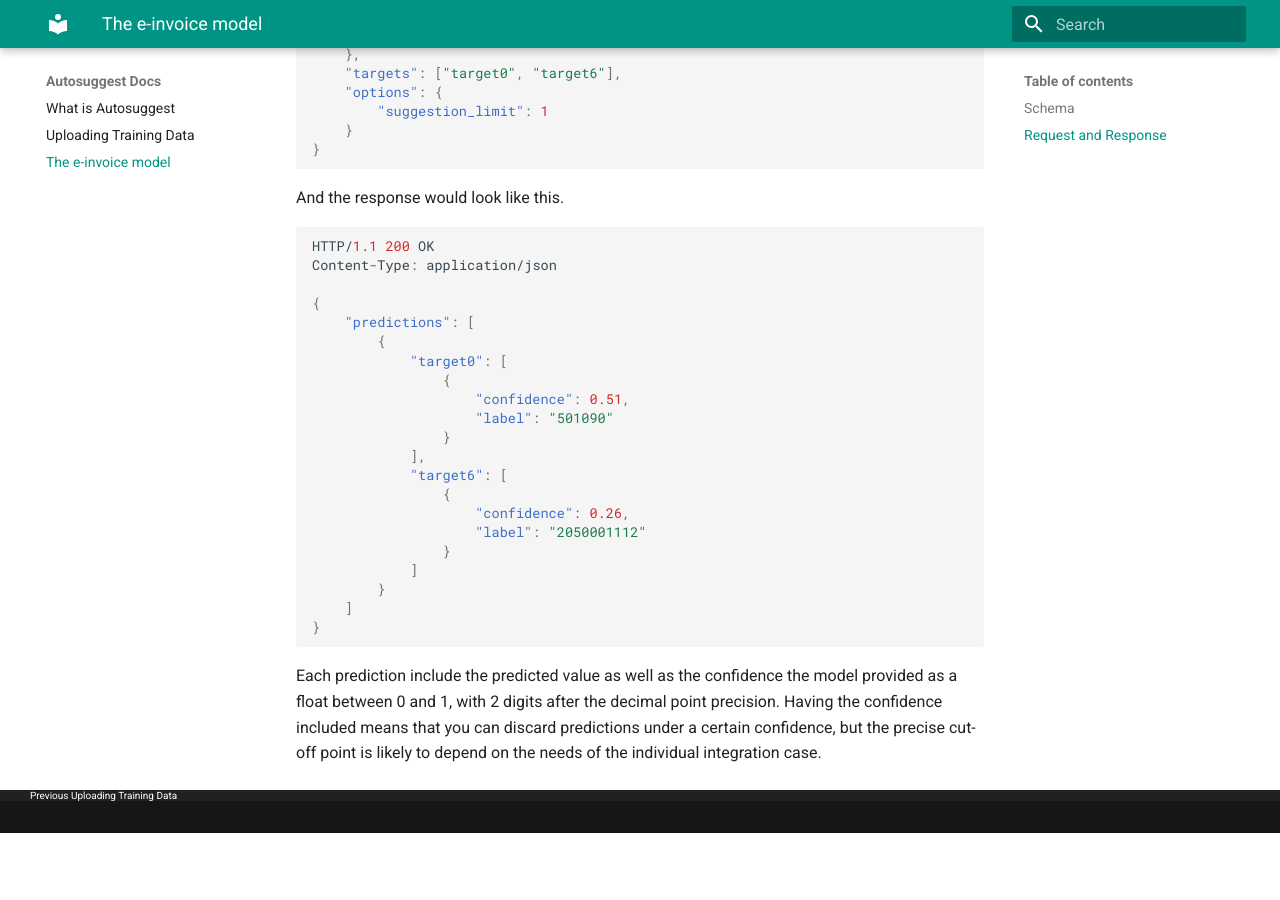
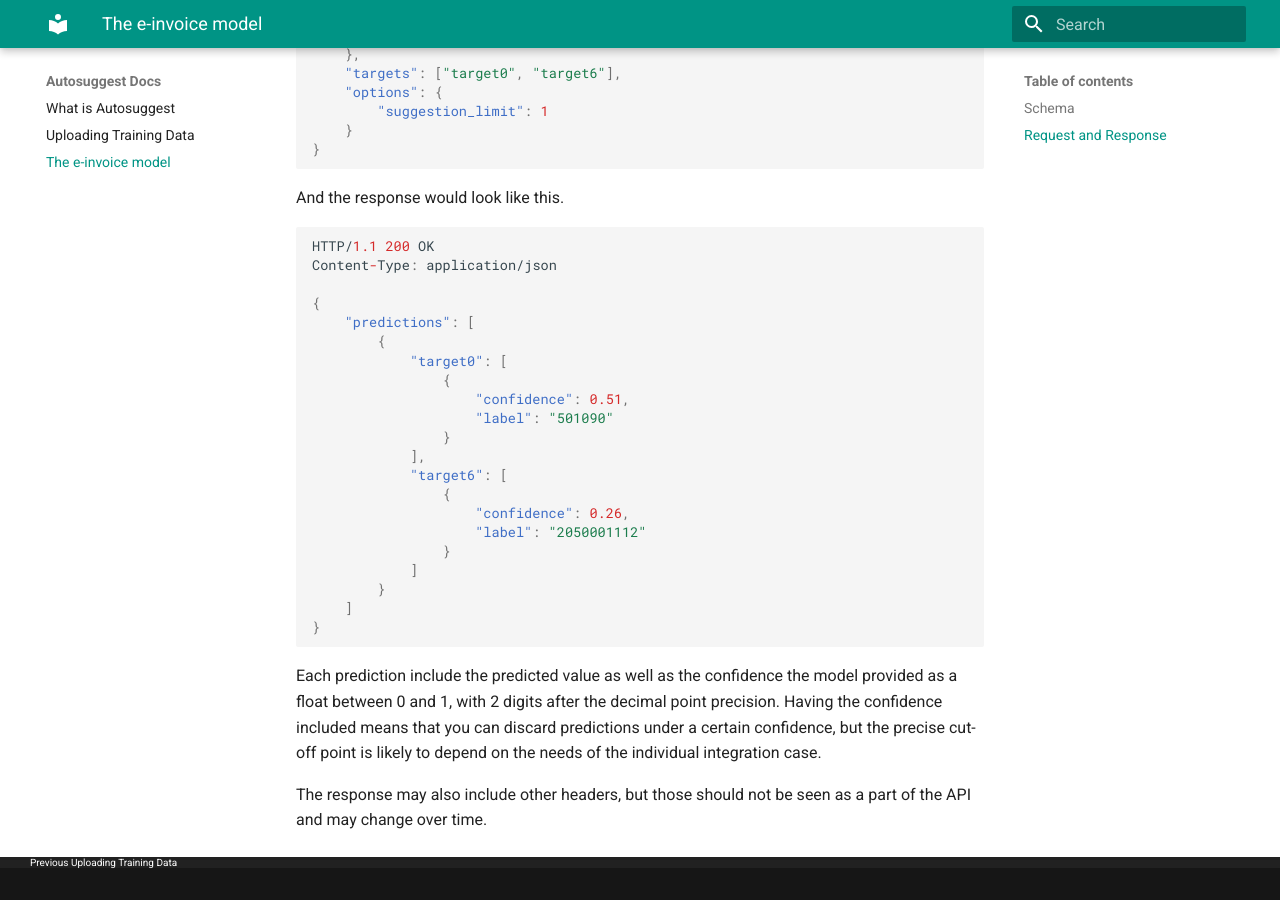
Before and after one commit to e-conomic/vml-docs, an MkDocs documentation site: the page built from docs/einvoice_model.md, in a window 1280 px wide and 900 px high, scrolled down 1215 px. Built offline with MkDocs 1.6.1 and Material for MkDocs 9.7.7, drawn with Linux system fonts in a browser that asks for light colours; old or Windows-style settings are respelled for this version of MkDocs; before the commit the page ends 2048 px from its top, so only the background shows below that.

Commit message:
Paragraph on headers

```diff
--- a/docs/einvoice_model.md
+++ b/docs/einvoice_model.md
@@ -90,3 +90,5 @@ Content-Type: application/json
 
 Each prediction include the predicted value as well as the confidence the model provided as a float between 0 and 1, with 2 digits after the decimal point precision.
 Having the confidence included means that you can discard predictions under a certain confidence, but the precise cut-off point is likely to depend on the needs of the individual integration case.
+
+The response may also include other headers, but those should not be seen as a part of the API and may change over time.
```
